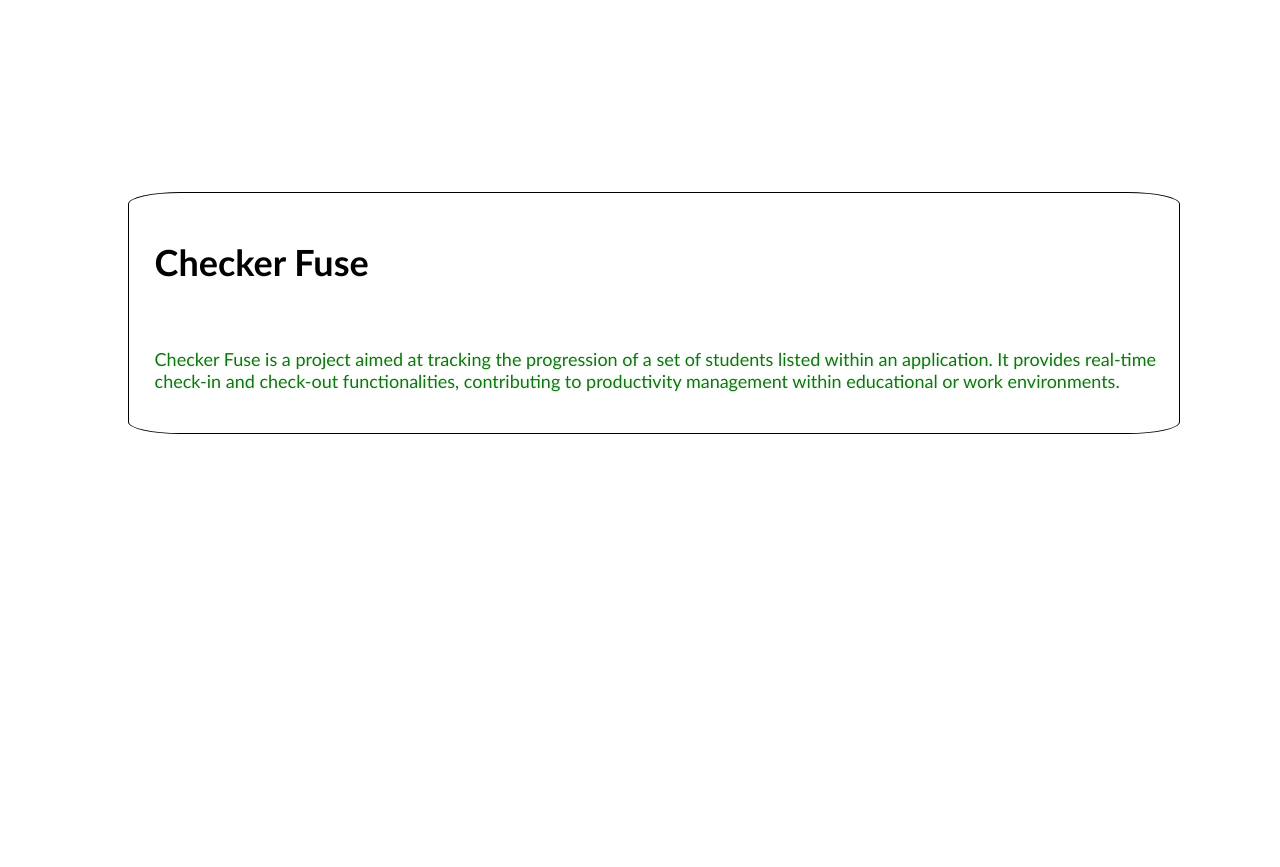
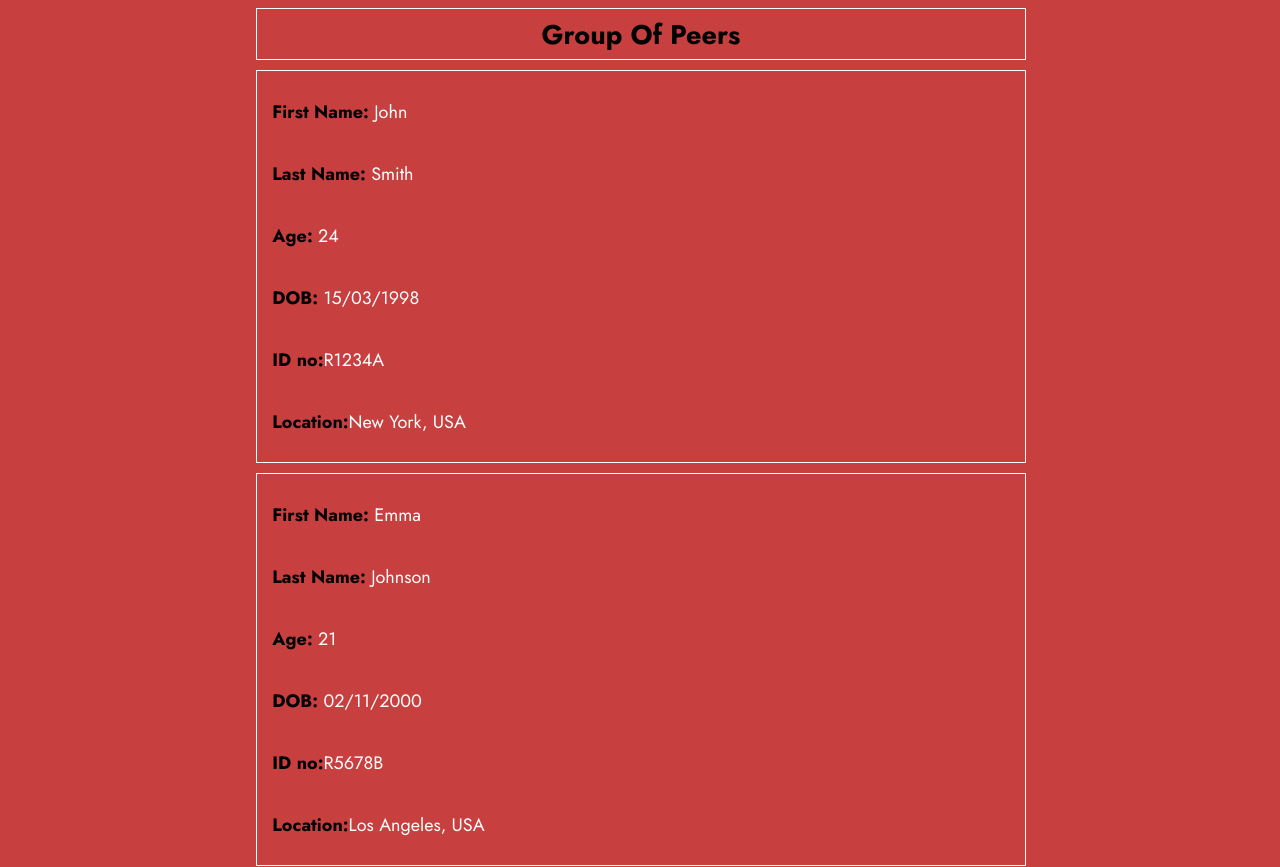
Before and after one commit to kalviumcommunity/S51_Checker_Fuse, a React (Vite) app in the folder clients/Checker_fuse/: page / in a window 1280 px wide. Shown: the top 867 px of the page. Before the commit the page ends 800 px from the top, so only its background shows below. Built offline with nearby package versions, Linux system fonts and the light colour scheme.

Commit message:
Dummy datases were displayed

```diff
--- a/clients/Checker_fuse/src/App.jsx
+++ b/clients/Checker_fuse/src/App.jsx
@@ -1,12 +1,11 @@
-import './App.css'
 import React from 'react'
+import CheckerList from './Components/checklist'
 
 function App() {
 
   return (
     <div>
-      <h1>Checker Fuse</h1><br />
-      <p>Checker Fuse is a project aimed at tracking the progression of a set of students listed within an application. It provides real-time check-in and check-out functionalities, contributing to productivity management within educational or work environments.</p>
+      <CheckerList/>
     </div>
   )
 }
--- /dev/null
+++ b/clients/Checker_fuse/src/Components/CSS1.css
@@ -0,0 +1,35 @@
+@import url('https://fonts.googleapis.com/css2?family=Jost:ital,wght@0,100..900;1,100..900&display=swap');
+
+body{
+    font-family: "Jost", sans-serif;
+    font-size: large;
+    width: 80vw;
+    height: 10vh;
+    margin-left: 20%;
+    border: white;
+    background-color: rgb(199, 63, 63);
+    margin-bottom: 1%;
+}
+.div1{
+    margin-bottom: 1%;
+    height: 50px;
+    width: 60vw;
+    display: flex;
+    justify-content: center;
+    align-items: center;
+    border: 1px solid white;
+}
+.firstandlast{
+    margin-bottom: 1%;
+    height: 350px;
+    width: 60vw;
+    display: flex;
+    flex-direction: column;
+    justify-content: center;
+    border: 1px solid white;
+    padding: 2% 0 2% 0;
+    color: white;
+}
+.firstandlast p{
+    margin-left: 2%;
+}
--- /dev/null
+++ b/clients/Checker_fuse/src/Components/checklist.jsx
@@ -0,0 +1,29 @@
+import React from "react";
+import Data from "../Data.json"
+import "./CSS1.css"
+
+export default function CheckerList() {
+    return (
+        <>
+            <div className="div1">
+                <h2>
+                    <b>
+                        Group Of Peers
+                    </b>
+                </h2>
+            </div>
+            <div className="div2">
+                {Data.map((items, index) => (
+                    <div key={index} className="firstandlast">
+                        <p><b style={{ color: "black" }}>First Name: </b>{items.first_name}</p>
+                        <p><b style={{ color: "black" }}>Last Name: </b>{items.last_name}</p>
+                        <p><b style={{ color: "black" }}>Age:</b> {items.Age}</p>
+                        <p><b style={{ color: "black" }}>DOB:</b> {items.DOB}</p>
+                        <p><b style={{ color: "black" }}>ID no:</b>{items.ID}</p>
+                        <p><b style={{ color: "black" }}>Location:</b>{items.Location}</p>
+                    </div>
+                ))}
+            </div>
+        </>
+    )
+}
--- /dev/null
+++ b/clients/Checker_fuse/src/Data.json
@@ -0,0 +1,82 @@
+[
+    {
+      "first_name": "John",
+      "last_name": "Smith",
+      "ID": "R1234A",
+      "DOB": "15/03/1998",
+      "Location": "New York, USA",
+      "Age": 24
+    },
+    {
+      "first_name": "Emma",
+      "last_name": "Johnson",
+      "ID": "R5678B",
+      "DOB": "02/11/2000",
+      "Location": "Los Angeles, USA",
+      "Age": 21
+    },
+    {
+      "first_name": "Michael",
+      "last_name": "Williams",
+      "ID": "R9012C",
+      "DOB": "10/06/1995",
+      "Location": "London, UK",
+      "Age": 26
+    },
+    {
+      "first_name": "Emily",
+      "last_name": "Brown",
+      "ID": "R3456D",
+      "DOB": "29/09/1990",
+      "Location": "Sydney, Australia",
+      "Age": 31
+    },
+    {
+      "first_name": "William",
+      "last_name": "Jones",
+      "ID": "R7890E",
+      "DOB": "18/07/1993",
+      "Location": "Toronto, Canada",
+      "Age": 28
+    },
+    {
+      "first_name": "Sophia",
+      "last_name": "Garcia",
+      "ID": "R2345F",
+      "DOB": "05/04/2002",
+      "Location": "Mexico City, Mexico",
+      "Age": 19
+    },
+    {
+      "first_name": "Daniel",
+      "last_name": "Martinez",
+      "ID": "R6789G",
+      "DOB": "12/08/1996",
+      "Location": "Madrid, Spain",
+      "Age": 25
+    },
+    {
+      "first_name": "Olivia",
+      "last_name": "Lee",
+      "ID": "R1234H",
+      "DOB": "20/01/1991",
+      "Location": "Seoul, South Korea",
+      "Age": 33
+    },
+    {
+      "first_name": "James",
+      "last_name": "Kim",
+      "ID": "R5678I",
+      "DOB": "08/06/2003",
+      "Location": "Tokyo, Japan",
+      "Age": 20
+    },
+    {
+      "first_name": "Aarav",
+      "last_name": "Singh",
+      "ID": "R9012J",
+      "DOB": "25/12/1997",
+      "Location": "New Delhi, India",
+      "Age": 26
+    }
+  ]
```
